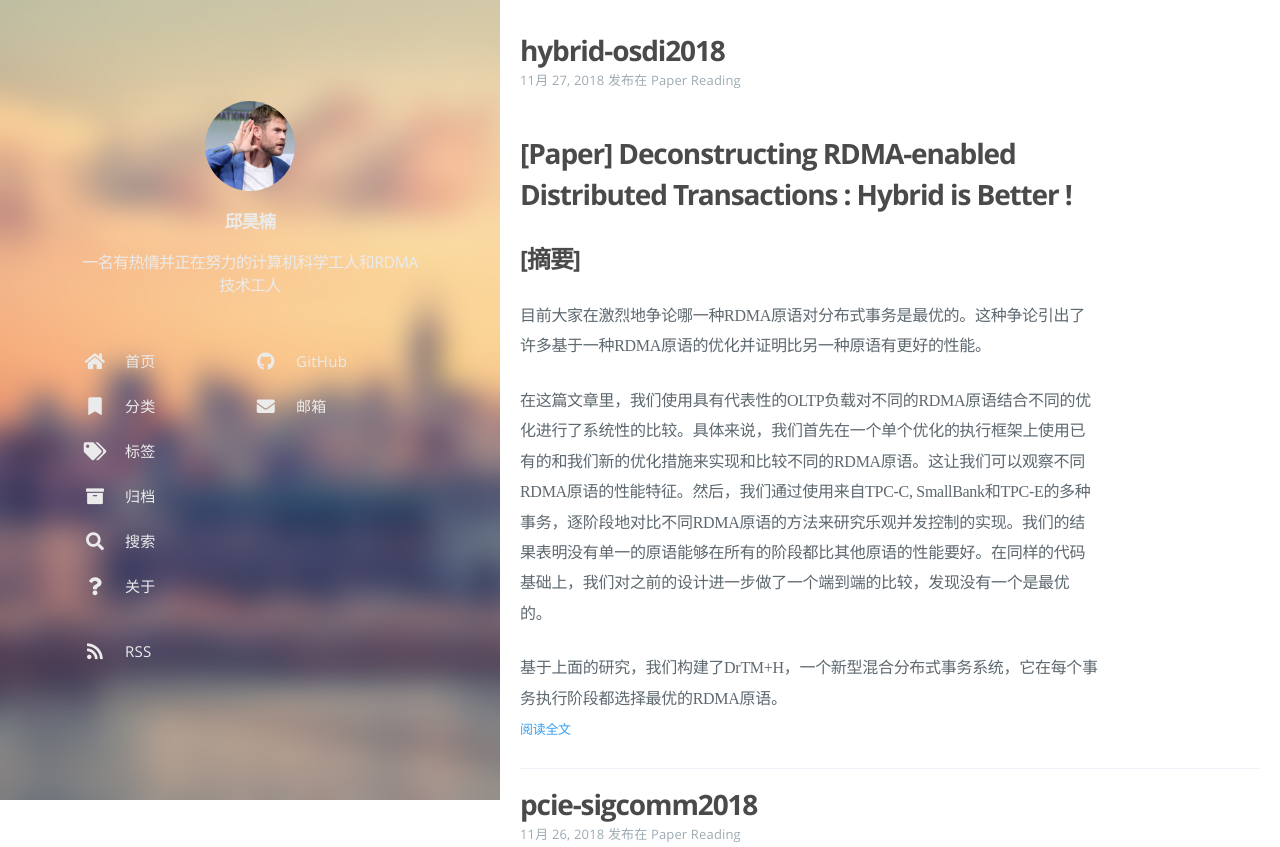
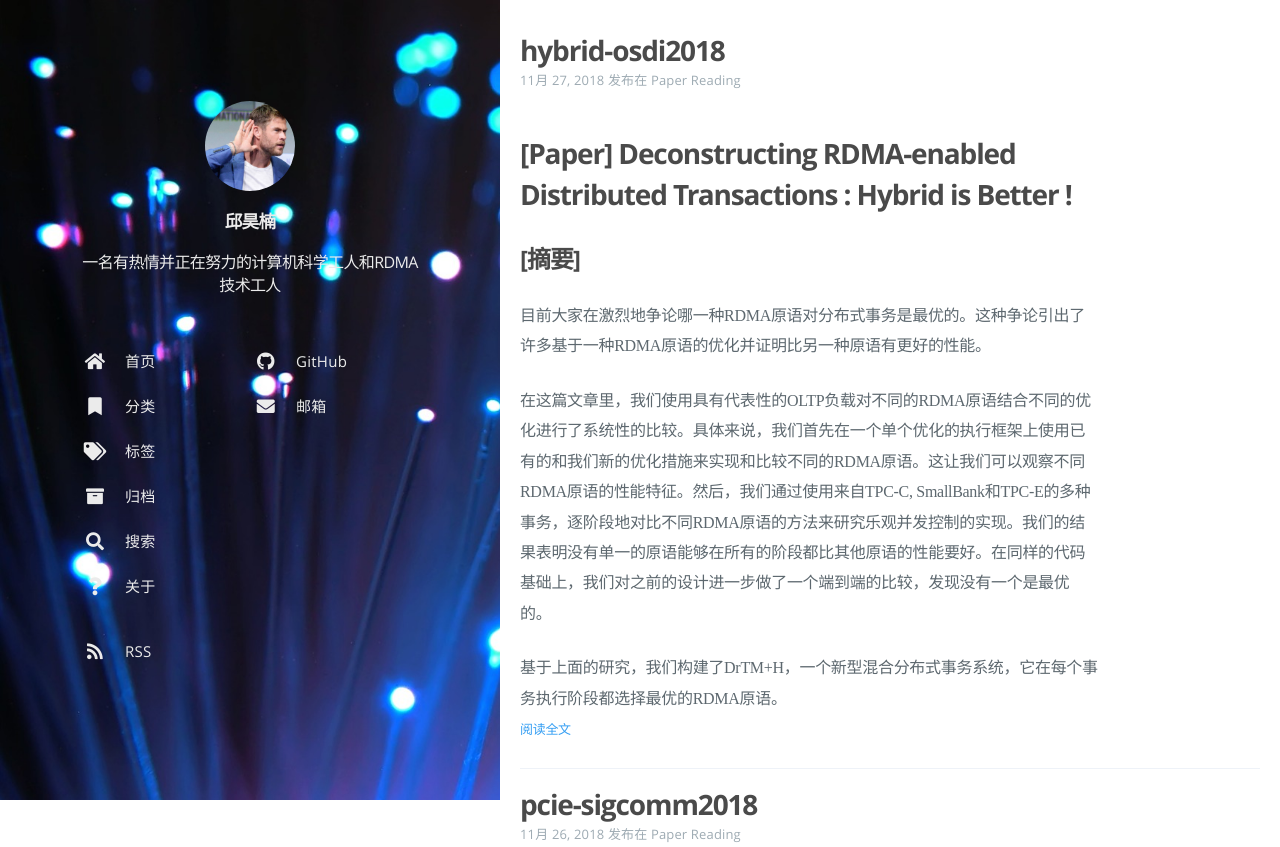
Before and after one commit to qiuhaonan/qiuhaonan.github.io, a plain HTML site: page index.html in a window 1280 px wide. Shown: the top 847 px of the page. Drawn offline with Linux system fonts and the light colour scheme; a web font is replaced by a local one.

Commit message:
Site updated: 2018-12-02 19:17:37

```diff
--- a/index.html
+++ b/index.html
@@ -392,7 +392,7 @@
 
 
 
-<div id="cover" style="background-image:url('/assets/images/cover.jpg');"></div>
+<div id="cover" style="background-image:url('/assets/images/cover_2.jpg');"></div>
         <!--SCRIPTS-->
 <script src="/assets/js/script-vufjrm3fmbuttogo1hxuu0w9w0sesk5iyysjuguc2hdhufot9szxg8twijry.min.js"></script>
 <!--SCRIPTS END-->
```
Also changed, not shown: 2018/11/23/hello-world/index.html (+1 -1 lines), 2018/11/26/pcie-sigcomm2018/index.html (+1 -1 lines), 2018/11/27/hybrid-osdi2018/index.html (+1 -1 lines), all-archives/index.html (+1 -1 lines), all-categories/index.html (+1 -1 lines), all-tags/index.html (+1 -1 lines), archives/2018/11/index.html (+1 -1 lines), archives/2018/index.html (+1 -1 lines), archives/index.html (+1 -1 lines), categories/Paper-Reading/index.html (+1 -1 lines), tags/Distributed-Transactions/index.html (+1 -1 lines), tags/Networking/index.html (+1 -1 lines), tags/OSDI/index.html (+1 -1 lines), tags/Sigcomm/index.html (+1 -1 lines), 3 more files.
